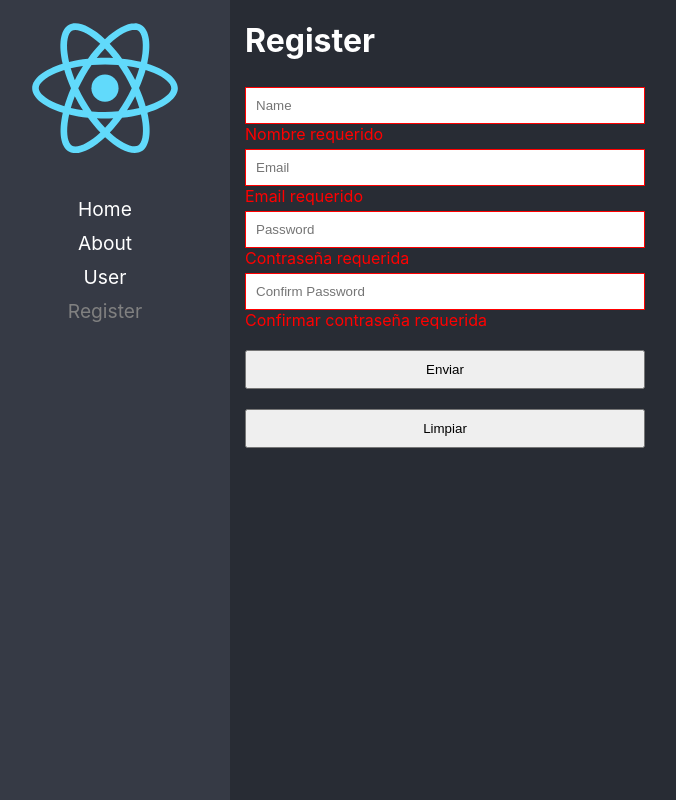
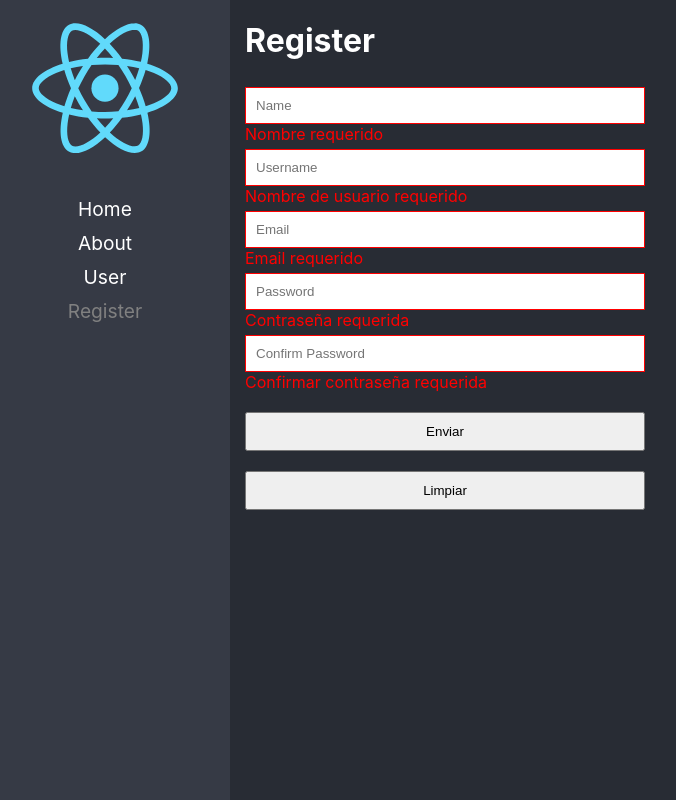
Before and after one commit to benjabenjabenja/component-patterns, a React (Create React App) app: page /register in a window 1280 px wide. Shown: the whole page, without its empty margins (20-696 px from the left). Built offline with nearby package versions, Linux system fonts and the light colour scheme.

Commit message:
nuevo input para el username

```diff
--- a/src/forms/pages/RegisterPage.tsx
+++ b/src/forms/pages/RegisterPage.tsx
@@ -4,7 +4,9 @@ import { useForm } from '../hooks/useForm';
 //Utils:
 import {
     DEFAULT_STATE_REGISTER_FORM,
-    REGISTER_PAGE
+    REGISTER_PAGE,
+    MAX_LENGTH_PASSWORD,
+    ERROR_CLASS_INPUT
 } from '../../utils/const';
 import { METHODS, SIMBOLS } from '../../utils/enum';
 //Styles:
@@ -17,6 +19,7 @@ const ErrorLabel = ({ children }: { children: React.ReactNode }) => (<span>{chil
 
 export interface IRegisterPage {
     name: string;
+    userName: string;
     email: string;
     password: string;
     confirmPassword: string;
@@ -45,42 +48,68 @@ const RegisterPage: React.FC = () => {
 
                 {/* INPUT NAME */}
                 <input
-                    className={`${Utils.isEmpty(formData?.name) && 'has-error'}`}
+                    className={`${Utils.isEmpty(formData?.name) && ERROR_CLASS_INPUT}`}
                     type={REGISTER_PAGE.FORM.TYPES.TEXT}
                     placeholder={REGISTER_PAGE.FORM.PLACEHOLDERS.NAME}
                     name={REGISTER_PAGE.FORM.INPUTS.NAME.NAME}
                     value={formData?.name || SIMBOLS.EMPTY_STRING}
                     onChange={handleInputChange}
                 />
-                {Utils.isEmpty(formData.name) && <ErrorLabel>{REGISTER_PAGE.FORM.INPUTS.NAME.ERROR}</ErrorLabel>}
+                {Utils.isEmpty(formData.name) && (
+                  <ErrorLabel>{REGISTER_PAGE.FORM.INPUTS.NAME.ERROR}</ErrorLabel>)}
+
+                {/* INPUT USERNAME */}
+                <input
+                    className={`${Utils.isEmpty(formData?.userName) && ERROR_CLASS_INPUT}`}
+                    type={REGISTER_PAGE.FORM.TYPES.TEXT}
+                    placeholder={REGISTER_PAGE.FORM.PLACEHOLDERS.USERNAME}
+                    name={REGISTER_PAGE.FORM.INPUTS.USERNAME.NAME}
+                    value={formData?.userName || SIMBOLS.EMPTY_STRING}
+                    onChange={handleInputChange}
+                />
+                {Utils.isEmpty(formData?.userName) && (
+                    <ErrorLabel>{REGISTER_PAGE.FORM.INPUTS.USERNAME.ERROR}</ErrorLabel>)}
+                {(formData?.userName && Utils.checkUsernameAlreadyExist(formData.userName)) && (
+                    <ErrorLabel>{REGISTER_PAGE.FORM.INPUTS.USERNAME.ERROR_USERNAME_EXIST}</ErrorLabel>
+                )}
 
                 {/* INPUT EMAIL */}
                 <input
-                    className={`${(Utils.isEmpty(formData?.email) || !Utils.isEmail(formData?.email)) && 'has-error'}`}
+                    className={`${(
+                        Utils.isEmpty(formData?.email) ||
+                        !Utils.isEmail(formData?.email)) && ERROR_CLASS_INPUT}`}
                     type={REGISTER_PAGE.FORM.TYPES.EMAIL}
                     placeholder={REGISTER_PAGE.FORM.PLACEHOLDERS.EMAIL}
                     name={REGISTER_PAGE.FORM.INPUTS.EMAIL.NAME}
                     value={formData?.email || SIMBOLS.EMPTY_STRING}
                     onChange={handleInputChange}
                 />
-                {Utils.isEmpty(formData.email) && <ErrorLabel>{REGISTER_PAGE.FORM.INPUTS.EMAIL.ERROR}</ErrorLabel>}
-                {(formData.email && !Utils.isEmail(formData.email)) && <ErrorLabel>{REGISTER_PAGE.FORM.INPUTS.EMAIL.ERROR_INVALID}</ErrorLabel>}
+                {Utils.isEmpty(formData.email) && (
+                    <ErrorLabel>{REGISTER_PAGE.FORM.INPUTS.EMAIL.ERROR}</ErrorLabel>)}
+                {(formData.email && !Utils.isEmail(formData.email)) && (
+                    <ErrorLabel>{REGISTER_PAGE.FORM.INPUTS.EMAIL.ERROR_INVALID}</ErrorLabel>)}
 
                 {/* INPUT PASSWORD */}
                 <input
-                    className={`${(Utils.isEmpty(formData?.password) || formData?.password?.length < 8) && 'has-error'}`}
+                    className={`${(
+                        Utils.isEmpty(formData?.password) ||
+                        formData?.password?.length < 8) && ERROR_CLASS_INPUT}`}
                     type={REGISTER_PAGE.FORM.TYPES.PASSWORD}
                     placeholder={REGISTER_PAGE.FORM.PLACEHOLDERS.PASSWORD}
                     name={REGISTER_PAGE.FORM.INPUTS.PASSWORD.NAME}
                     value={formData?.password || SIMBOLS.EMPTY_STRING}
                     onChange={handleInputChange}
                 />
-                {Utils.isEmpty(formData?.password) && <ErrorLabel>{REGISTER_PAGE.FORM.INPUTS.PASSWORD.ERROR}</ErrorLabel>}
-                {(formData?.password && formData?.password.length < 8) && <ErrorLabel>{REGISTER_PAGE.FORM.INPUTS.PASSWORD.ERROR_INVALID}</ErrorLabel>}
+                {Utils.isEmpty(formData?.password) && (
+                    <ErrorLabel>{REGISTER_PAGE.FORM.INPUTS.PASSWORD.ERROR}</ErrorLabel>)}
+                {(formData?.password && formData?.password.length < MAX_LENGTH_PASSWORD) && (
+                    <ErrorLabel>{REGISTER_PAGE.FORM.INPUTS.PASSWORD.ERROR_INVALID}</ErrorLabel>)}
 
                 {/* INPUT CONFIRM PASSWORD */}
                 <input
-                    className={`${(Utils.isEmpty(formData?.confirmPassword) || formData?.confirmPassword !== formData?.password) && 'has-error'}`}
+                    className={`${(
+                        Utils.isEmpty(formData?.confirmPassword) ||
+                        formData?.confirmPassword !== formData?.password ) && ERROR_CLASS_INPUT}`}
                     type={REGISTER_PAGE.FORM.TYPES.PASSWORD}
                     placeholder={REGISTER_PAGE.FORM.PLACEHOLDERS.CONFIRM_PASSWORD}
                     name={REGISTER_PAGE.FORM.INPUTS.CONFIRM_PASSWORD.NAME}
--- a/src/utils/const.ts
+++ b/src/utils/const.ts
@@ -32,6 +32,7 @@ export const REGISTER_PAGE = {
         TITLE: 'Register page',
         PLACEHOLDERS: {
             NAME: 'Name',
+            USERNAME: 'Username',
             EMAIL: 'Email',
             PASSWORD: 'Password',
             CONFIRM_PASSWORD: 'Confirm Password',
@@ -45,6 +46,11 @@ export const REGISTER_PAGE = {
             NAME: {
                 NAME: 'name',
                 ERROR: 'Nombre requerido',
+            },
+            USERNAME: {
+                NAME: 'userName',
+                ERROR: 'Nombre de usuario requerido',
+                ERROR_USERNAME_EXIST: 'Nombre de usuario existente',
             },
             EMAIL: {
                 NAME: 'email',
@@ -73,8 +79,13 @@ export const REGISTER_PAGE = {
     }
 }
 
+export const MAX_LENGTH_PASSWORD = 8;
+
+export const ERROR_CLASS_INPUT = 'has-error';
+
 export const DEFAULT_STATE_REGISTER_FORM: IRegisterPage = {
     name: SIMBOLS.EMPTY_STRING,
+    userName: SIMBOLS.EMPTY_STRING,
     email: SIMBOLS.EMPTY_STRING,
     password: SIMBOLS.EMPTY_STRING,
     confirmPassword: SIMBOLS.EMPTY_STRING,
--- a/src/utils/utils.ts
+++ b/src/utils/utils.ts
@@ -9,6 +9,10 @@ class Utils {
         return regex.test(value);
     }
 
+    static checkUsernameAlreadyExist(username: string) {
+        const usernameAlreadyExist = 'benja dev';
+        return username.toLowerCase() === usernameAlreadyExist.toLowerCase();
+    }
 
 }
 
```
